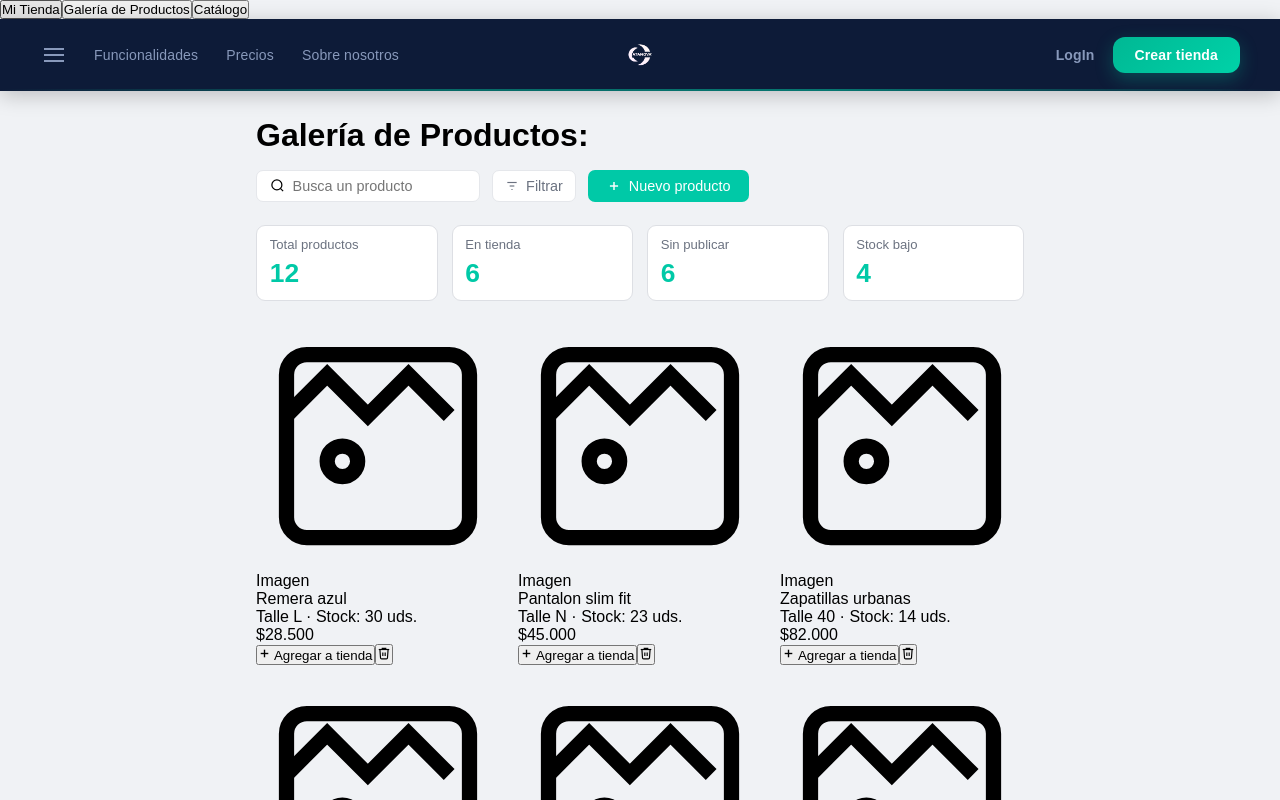
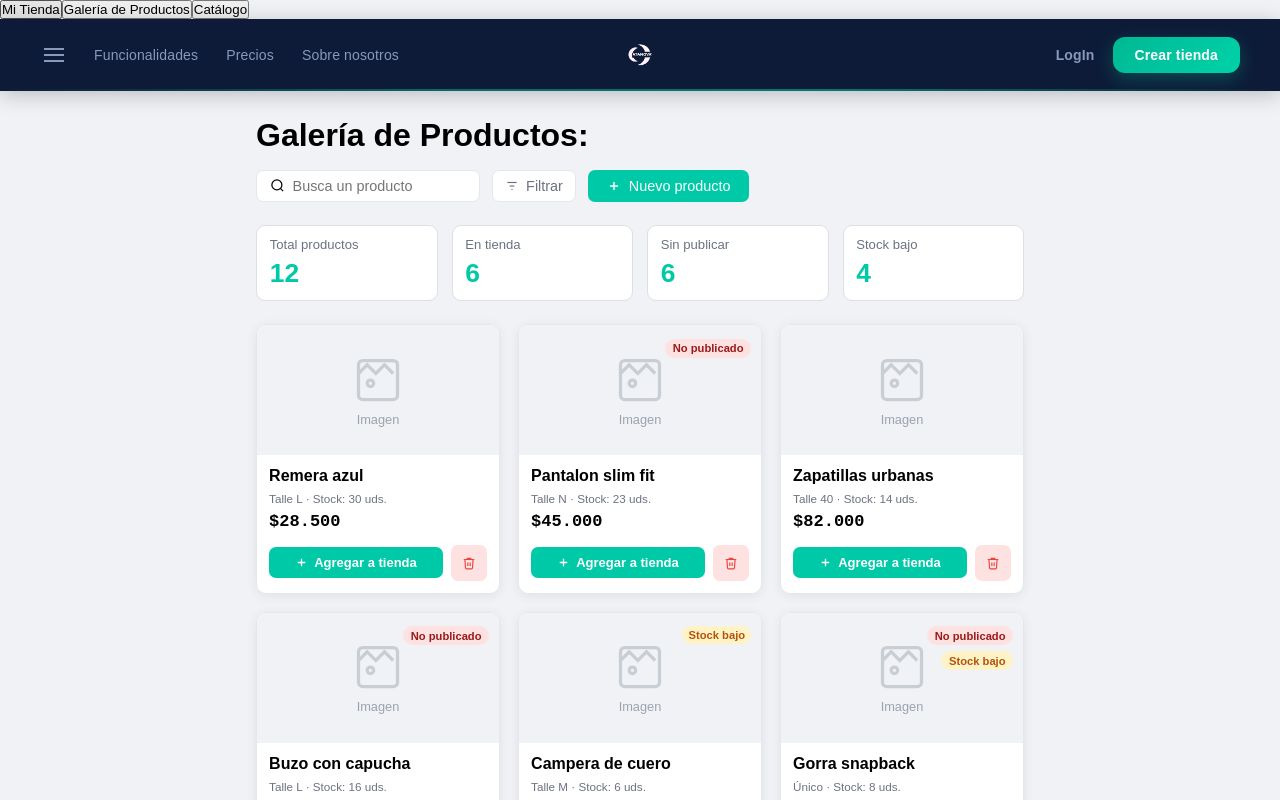
Before and after one commit to tomas-goldentul/Catanova-Frontend, a React (Vite) app: page / in a window 1280 px wide. Both pictures are taken after a click on the button "Galería de Productos". Shown: the top 800 px of the page. Built offline with nearby package versions, Linux system fonts and the light colour scheme; a web font is replaced by a local one.

Commit message:
Update TarjetaProducto.jsx

```diff
--- a/src/components/TarjetaProducto/TarjetaProducto.jsx
+++ b/src/components/TarjetaProducto/TarjetaProducto.jsx
@@ -30,42 +30,59 @@ const IconoMas = () => (
  *   talle: string,
  *   stock: number,
  *   precio: string,
- *   badge?: 'nuevo' | 'stock-bajo' | null,
+ *   activo: boolean,
  *   onAgregar?: () => void,
  *   onEliminar?: () => void,
  * }} props
  */
-function TarjetaProducto({ nombre, talle, stock, precio, badge = null, onAgregar, onEliminar }) {
-    const badgeLabel = badge === 'nuevo' ? 'Nuevo' : badge === 'stock-bajo' ? 'Stock bajo' : null;
+
+function TarjetaProducto({ nombre, talle, stock, precio, activo, onAgregar, onEliminar }) {
+    const datosDistintivos = [];
+    if (!activo) datosDistintivos.push(
+        {
+            tipo: 'no-publicado', label: 'No publicado'
+        }
+    );
+    if (stock < 10) datosDistintivos.push(
+        {
+            tipo: 'stock-bajo', label: 'Stock bajo'
+        }
+    );
 
     return (
-        <article className="tarjeta-producto">
-            {badgeLabel && (
-                <span className={`tarjeta-producto__badge tarjeta-producto__badge--${badge}`}>
-                    {badgeLabel}
+        <>
+            <article className="tarjetaProducto">
+                {datosDistintivos.length > 0 && (
+                    <div className="tarjetaProductoDatosDistintivos">
+                        {datosDistintivos.map((dato) => (
+                            <span key={dato.tipo} className={`tarjetaProductoDatoD tarjetaProductoDatoD--${dato.tipo}`}>
+                                {dato.label}
                             </span>
+                        ))}
+                    </div>
                 )}
 
-            <div className="tarjeta-producto__imagen">
+                <div className="tarjetaProductoImagen">
                     <IconoImagen />
                     <span>Imagen</span>
                 </div>
 
-            <div className="tarjeta-producto__body">
-                <p className="tarjeta-producto__nombre">{nombre}</p>
-                <p className="tarjeta-producto__meta">{talle} · Stock: {stock} uds.</p>
-                <p className="tarjeta-producto__precio">{precio}</p>
+                <div className="tarjetaProductoContenido">
+                    <p className="tarjetaProductoNombre">{nombre}</p>
+                    <p className="tarjetaProductoDatos">{talle} · Stock: {stock} uds.</p>
+                    <p className="tarjetaProductoPrecio">{precio}</p>
 
-                <div className="tarjeta-producto__acciones">
-                    <button className="tarjeta-producto__btn-agregar" onClick={onAgregar}>
+                    <div className="tarjetaProductoAcciones">
+                        <button className="tarjetaProductoAgregar" onClick={onAgregar}>
                             <IconoMas /> Agregar a tienda
                         </button>
-                    <button className="tarjeta-producto__btn-eliminar" onClick={onEliminar} aria-label="Eliminar producto">
+                        <button className="tarjetaProductoEliminar" onClick={onEliminar} aria-label="Eliminar producto">
                             <IconoEliminar />
                         </button>
                     </div>
                 </div>
             </article>
+        </>
     );
 }
 
```
Lines whose indentation alone changed are shown as unchanged.
